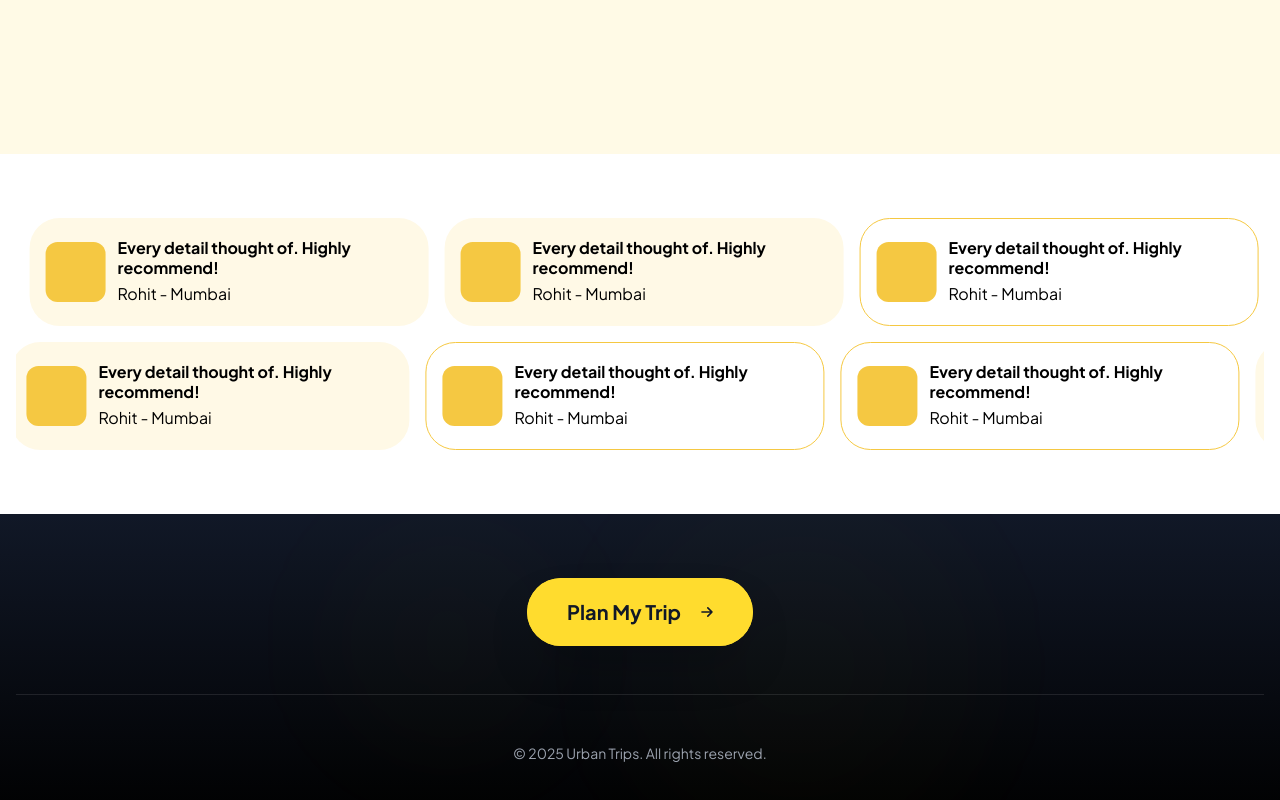
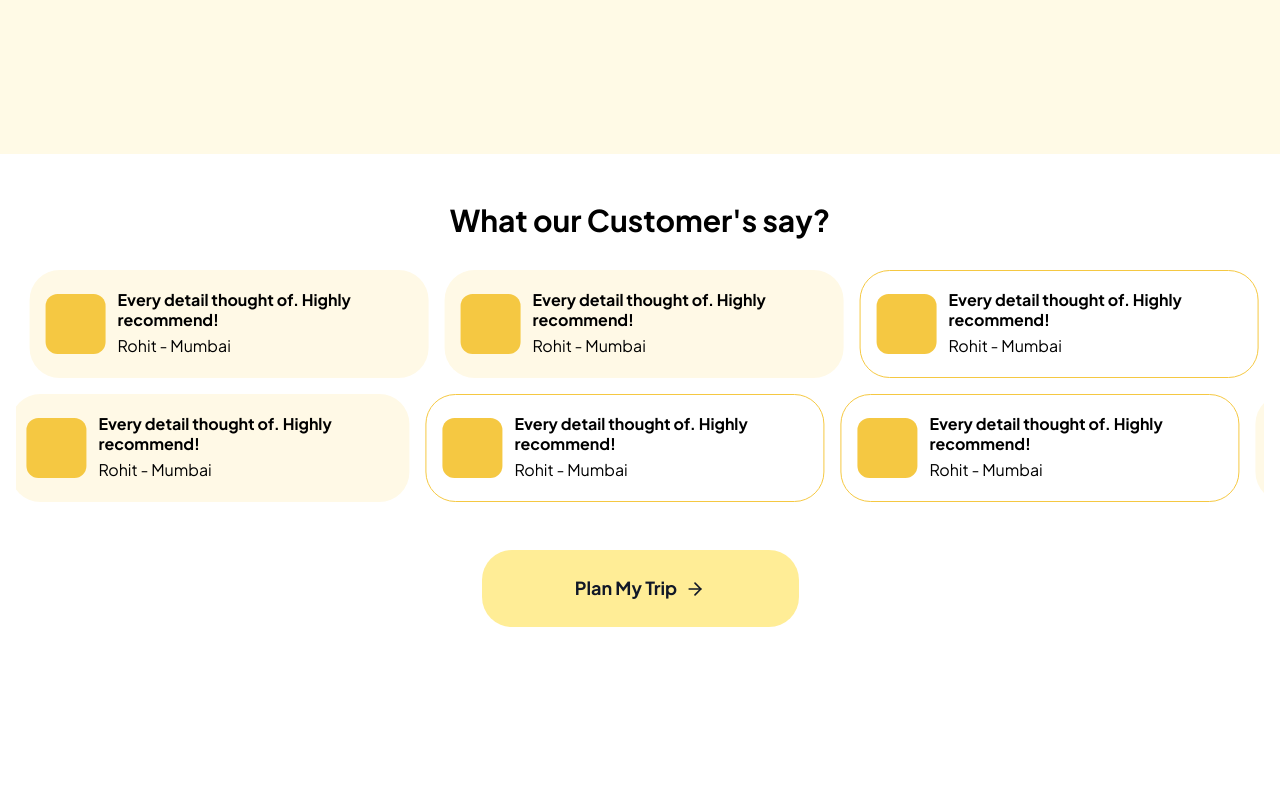
Before and after one commit to urbantrips/ut-client, a Next.js app: page / in a window 1280 px wide. Shown: the part 5372-6172 px from the top of the page. After the commit the page ends 6079 px from the top, so only its background shows below. Built offline with nearby package versions, Linux system fonts and the light colour scheme.

Commit message:
update footer

```diff
--- a/src/components/features/footer.tsx
+++ b/src/components/features/footer.tsx
@@ -1,94 +1,21 @@
 'use client';
 
-import { motion } from 'framer-motion';
+import { ArrowRight } from 'lucide-react';
 
 export function Footer() {
   return (
-    <footer className="bg-gradient-to-b from-gray-900 to-black text-white py-16 px-4 relative overflow-hidden">
-      {/* Decorative background elements */}
-      <div className="absolute inset-0 overflow-hidden pointer-events-none">
-        <motion.div
-          className="absolute top-0 left-1/4 w-64 h-64 bg-primary/5 rounded-full blur-3xl"
-          animate={{
-            scale: [1, 1.2, 1],
-            opacity: [0.3, 0.5, 0.3],
-          }}
-          transition={{ duration: 6, repeat: Infinity }}
-        />
-        <motion.div
-          className="absolute bottom-0 right-1/4 w-80 h-80 bg-primary/5 rounded-full blur-3xl"
-          animate={{
-            scale: [1, 1.3, 1],
-            opacity: [0.3, 0.5, 0.3],
-          }}
-          transition={{ duration: 8, repeat: Infinity, delay: 2 }}
-        />
-      </div>
-
-      <div className="max-w-7xl mx-auto relative z-10">
-        {/* Plan My Trip Button */}
-        <motion.div
-          initial={{ opacity: 0, y: 20 }}
-          whileInView={{ opacity: 1, y: 0 }}
-          viewport={{ once: true }}
-          transition={{ duration: 0.6 }}
-          className="text-center mb-12"
-        >
-          <motion.button
-            whileHover={{ scale: 1.05, y: -2 }}
-            whileTap={{ scale: 0.95 }}
-            className="group relative bg-primary text-gray-900 px-6 sm:px-8 md:px-10 py-3 sm:py-4 md:py-5 rounded-full font-bold text-base sm:text-lg md:text-xl shadow-2xl hover:shadow-primary/50 transition-all duration-300 overflow-hidden"
-          >
-            {/* Animated background glow */}
-            <motion.div
-              className="absolute inset-0 bg-primary rounded-full"
-              animate={{
-                boxShadow: [
-                  '0 0 20px rgba(255, 220, 46, 0.5)',
-                  '0 0 40px rgba(255, 220, 46, 0.8)',
-                  '0 0 20px rgba(255, 220, 46, 0.5)',
-                ],
-              }}
-              transition={{ duration: 2, repeat: Infinity }}
-            />
-
-            {/* Shine effect on hover */}
-            <span className="absolute inset-0 bg-gradient-to-r from-transparent via-white/30 to-transparent -translate-x-full group-hover:translate-x-full transition-transform duration-1000" />
-
-            {/* Button content */}
-            <span className="relative flex items-center gap-3 z-10">
-              <span>Plan My Trip</span>
-              <motion.svg
-                className="w-5 h-5"
-                fill="none"
-                stroke="currentColor"
-                viewBox="0 0 24 24"
-                initial={{ x: 0 }}
-                animate={{ x: [0, 4, 0] }}
-                transition={{ duration: 1.5, repeat: Infinity, ease: "easeInOut" }}
-              >
-                <path
-                  strokeLinecap="round"
-                  strokeLinejoin="round"
-                  strokeWidth={2}
-                  d="M13 7l5 5m0 0l-5 5m5-5H6"
-                />
-              </motion.svg>
-            </span>
-          </motion.button>
-        </motion.div>
-
-        {/* Copyright */}
-        <motion.div
-          initial={{ opacity: 0 }}
-          whileInView={{ opacity: 1 }}
-          viewport={{ once: true }}
-          transition={{ delay: 0.3 }}
-          className="border-t border-white/10 pt-12 text-center text-gray-400 text-sm"
-        >
-          <p>&copy; {new Date().getFullYear()} Urban Trips. All rights reserved.</p>
-        </motion.div>
-      </div>
-    </footer>
+    <div className="w-full flex items-center justify-center pb-20">
+      <button
+        className="text-gray-900 font-bold rounded-[30px] flex items-center justify-center gap-2 hover:opacity-90 transition-opacity"
+        style={{
+          width: '317px',
+          height: '77px',
+          backgroundColor: '#FFDC2E80',
+        }}
+      >
+        Plan My Trip
+        <ArrowRight className="w-5 h-5" />
+      </button>
+    </div>
   );
 }
--- a/src/components/features/testimonials-section.tsx
+++ b/src/components/features/testimonials-section.tsx
@@ -53,8 +53,13 @@ export function TestimonialsSection() {
   };
 
   return (
-    <section className="py-16 px-4 bg-white overflow-hidden">
+    <section className="py-12 px-4 bg-white overflow-hidden">
       <div className="max-w-7xl mx-auto">
+        {/* Header */}
+        <h2 className="text-center font-bold text-black text-2xl md:text-3xl mb-8">
+          What our Customer's say?
+        </h2>
+
         {/* First Row - Marquee to Right */}
         <div className="mb-4 overflow-hidden">
           <div className="flex gap-4 animate-marquee-left" style={{ width: 'fit-content' }}>
```
